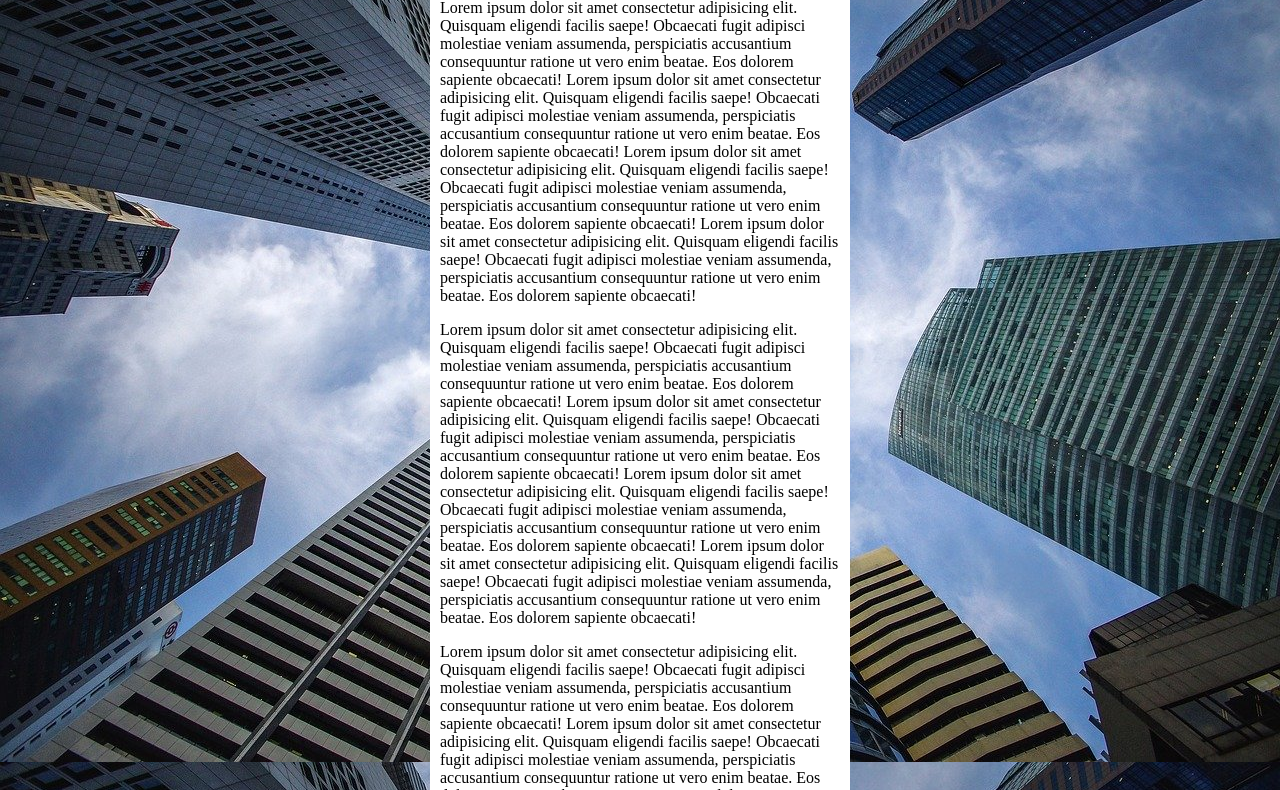
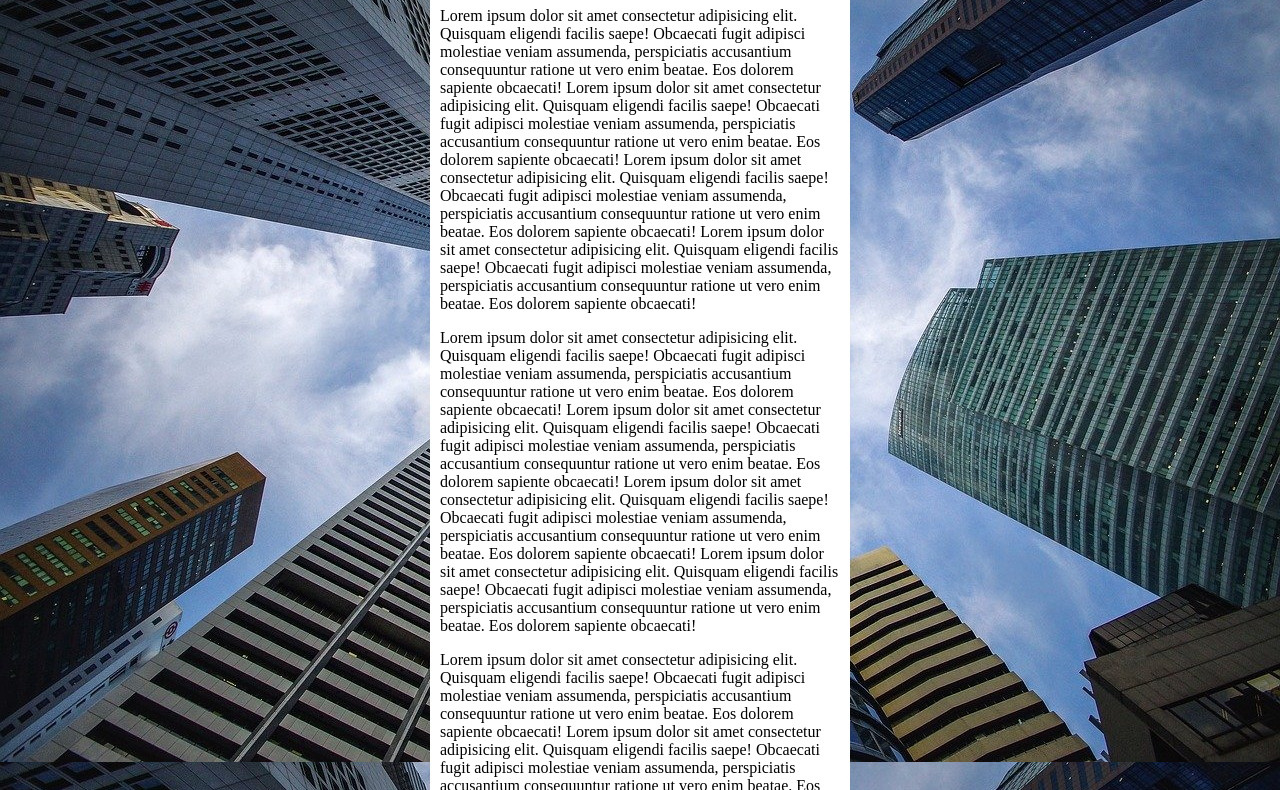
Before and after one commit to DyogoSP/Estudos-CSS, a plain HTML site: page teste05/fundo005.html in a window 1280 px wide. Shown: the part 91-881 px from the top of the page. Drawn offline with Linux system fonts and the light colour scheme.

Commit message:
Update fundo005.html

```diff
--- a/teste05/fundo005.html
+++ b/teste05/fundo005.html
@@ -6,7 +6,7 @@
     <title>Fundo fixo</title>
     <style>
         body{
-            margin: 0px;
+           /* margin: 0px;
             height: 100vh;
             background-color: black;
             background-image: url(images/wallpaper002.jpg);
@@ -14,6 +14,13 @@
             background-repeat: no-repeat;
             background-size: cover;
             background-attachment: fixed;
+
+            shorthand
+            background color > image > position > [/size] repeat > attachment
+            */
+
+            background: black url(images/wallpaper002.jpg) center center / cover no-repeat fixed;
+
         }
         main{
             background-color:  white;
```
